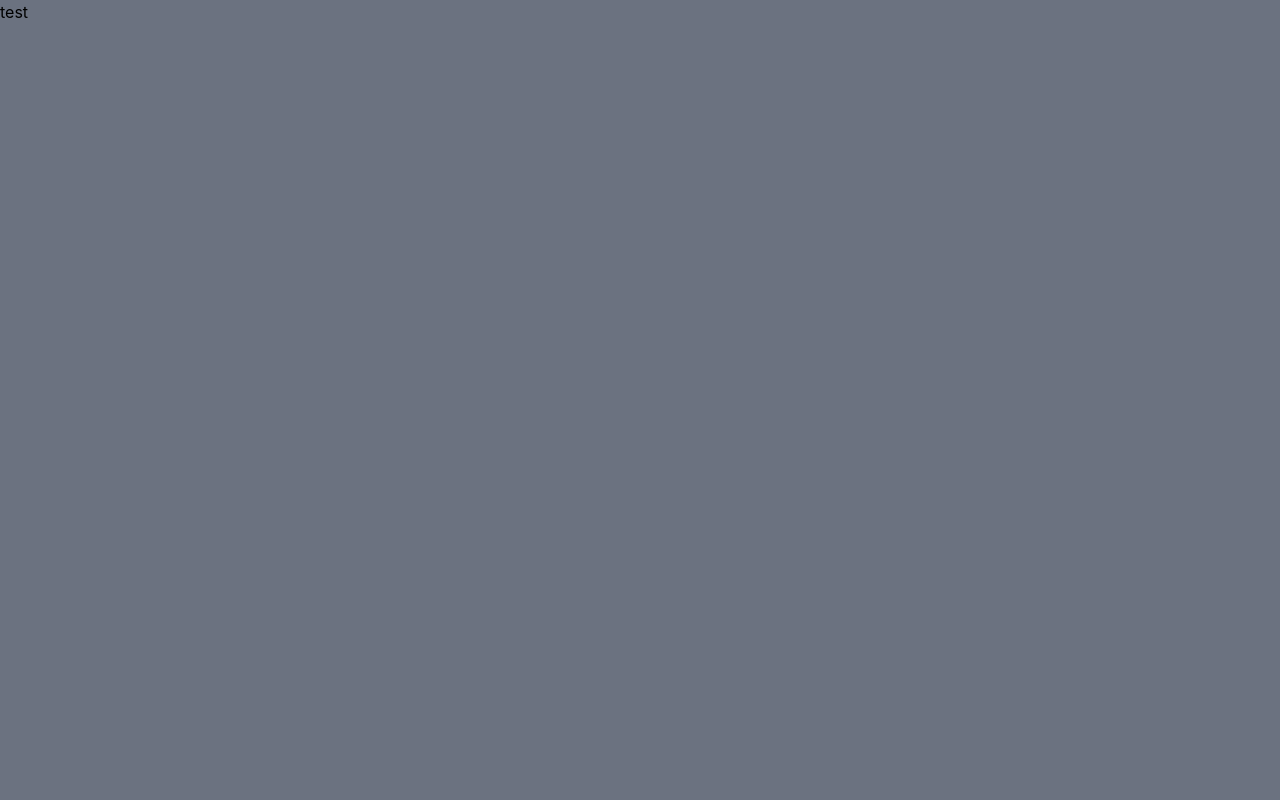
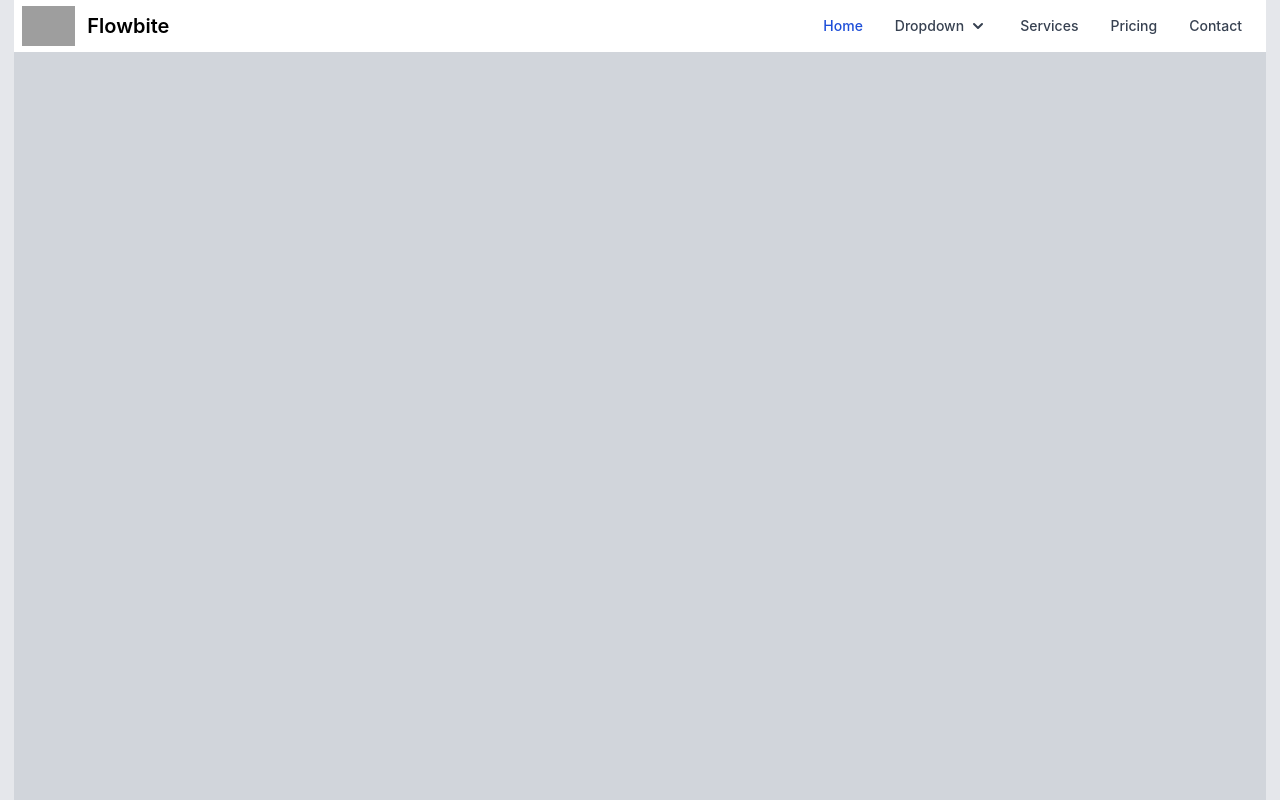
Before and after one commit to hoshikira18/Jnews_Project, a React (Create React App) app: page / in a window 1280 px wide. Built offline with nearby package versions, Linux system fonts and the light colour scheme; grey boxes are pictures that could not be loaded.

Commit message:
Khuyen: create Nav

```diff
--- a/src/App.js
+++ b/src/App.js
@@ -1,11 +1,17 @@
 import React from 'react';
+import Header from './components/Header';
 
 function App() {
+
   return (
-    <div className="bg-gray-500 w-screen h-screen">
-      test
+    <div className="bg-gray-200 w-screen h-screen">
+      <div className='container w-[1252px] h-screen bg-gray-300 m-auto'>
+        <Header />
+      </div>
     </div>
   );
 }
 
+
+
 export default App;
--- a/src/components/Header.jsx
+++ b/src/components/Header.jsx
@@ -1,10 +1,58 @@
 import React from 'react'
+import dropdownNav from '../javascripts/dropdownNav'
 
 function Header() {
   return (
-    <div className='dark'>
 
+<nav class="px-2 bg-white border-gray-200 dark:bg-gray-900 dark:border-gray-700">
+  <div class="container flex flex-wrap items-center justify-between mx-auto">
+    <a href="#" class="flex items-center">
+        <img src="https://flowbite.com/docs/images/logo.svg" class="h-6 mr-3 sm:h-10" alt="Flowbite Logo" />
+        <span class="self-center text-xl font-semibold whitespace-nowrap dark:text-white">Flowbite</span>
+    </a>
+    <button data-collapse-toggle="navbar-dropdown" type="button" class="inline-flex items-center p-2 ml-3 text-sm text-gray-500 rounded-lg md:hidden hover:bg-gray-100 focus:outline-none focus:ring-2 focus:ring-gray-200 dark:text-gray-400 dark:hover:bg-gray-700 dark:focus:ring-gray-600" aria-controls="navbar-dropdown" aria-expanded="false">
+      <span class="sr-only">Open main menu</span>
+      <svg class="w-6 h-6" aria-hidden="true" fill="currentColor" viewBox="0 0 20 20" xmlns="http://www.w3.org/2000/svg"><path fill-rule="evenodd" d="M3 5a1 1 0 011-1h12a1 1 0 110 2H4a1 1 0 01-1-1zM3 10a1 1 0 011-1h12a1 1 0 110 2H4a1 1 0 01-1-1zM3 15a1 1 0 011-1h12a1 1 0 110 2H4a1 1 0 01-1-1z" clip-rule="evenodd"></path></svg>
+    </button>
+    <div class="hidden w-full md:block md:w-auto" id="navbar-dropdown">
+      <ul class="flex flex-col p-4 mt-4 border border-gray-100 rounded-lg bg-gray-50 md:flex-row md:space-x-8 md:mt-0 md:text-sm md:font-medium md:border-0 md:bg-white dark:bg-gray-800 md:dark:bg-gray-900 dark:border-gray-700">
+        <li>
+          <a href="#" class="block py-2 pl-3 pr-4 text-white bg-blue-700 rounded md:bg-transparent md:text-blue-700 md:p-0 md:dark:text-white dark:bg-blue-600 md:dark:bg-transparent" aria-current="page">Home</a>
+        </li>
+        <li>
+            <button onMouseOver={ dropdownNav } id="dropdownNavbarLink" data-dropdown-toggle="dropdownNavbar" class="flex items-center justify-between w-full py-2 pl-3 pr-4 font-medium text-gray-700 rounded hover:bg-gray-100 md:hover:bg-transparent md:border-0 md:hover:text-blue-700 md:p-0 md:w-auto dark:text-gray-400 dark:hover:text-white dark:focus:text-white dark:border-gray-700 dark:hover:bg-gray-700 md:dark:hover:bg-transparent">Dropdown <svg class="w-5 h-5 ml-1" aria-hidden="true" fill="currentColor" viewBox="0 0 20 20" xmlns="http://www.w3.org/2000/svg"><path fill-rule="evenodd" d="M5.293 7.293a1 1 0 011.414 0L10 10.586l3.293-3.293a1 1 0 111.414 1.414l-4 4a1 1 0 01-1.414 0l-4-4a1 1 0 010-1.414z" clip-rule="evenodd"></path></svg></button>
+            {/* <!-- Dropdown menu --> */}
+            <div id="dropdownNavbar" class="z-10 hidden font-normal bg-white divide-y divide-gray-100 rounded-lg shadow w-44 dark:bg-gray-700 dark:divide-gray-600">
+                <ul class="py-2 text-sm text-gray-700 dark:text-gray-400" aria-labelledby="dropdownLargeButton">
+                  <li>
+                    <a href="#" class="block px-4 py-2 hover:bg-gray-100 dark:hover:bg-gray-600 dark:hover:text-white">Dashboard</a>
+                  </li>
+                  <li>
+                    <a href="#" class="block px-4 py-2 hover:bg-gray-100 dark:hover:bg-gray-600 dark:hover:text-white">Settings</a>
+                  </li>
+                  <li>
+                    <a href="#" class="block px-4 py-2 hover:bg-gray-100 dark:hover:bg-gray-600 dark:hover:text-white">Earnings</a>
+                  </li>
+                </ul>
+                <div class="py-1">
+                  <a href="#" class="block px-4 py-2 text-sm text-gray-700 hover:bg-gray-100 dark:hover:bg-gray-600 dark:text-gray-400 dark:hover:text-white">Sign out</a>
+                </div>
+            </div>
+        </li>
+        <li>
+          <a href="#" class="block py-2 pl-3 pr-4 text-gray-700 rounded hover:bg-gray-100 md:hover:bg-transparent md:border-0 md:hover:text-blue-700 md:p-0 dark:text-gray-400 md:dark:hover:text-white dark:hover:bg-gray-700 dark:hover:text-white md:dark:hover:bg-transparent">Services</a>
+        </li>
+        <li>
+          <a href="#" class="block py-2 pl-3 pr-4 text-gray-700 rounded hover:bg-gray-100 md:hover:bg-transparent md:border-0 md:hover:text-blue-700 md:p-0 dark:text-gray-400 md:dark:hover:text-white dark:hover:bg-gray-700 dark:hover:text-white md:dark:hover:bg-transparent">Pricing</a>
+        </li>
+        <li>
+          <a href="#" class="block py-2 pl-3 pr-4 text-gray-700 rounded hover:bg-gray-100 md:hover:bg-transparent md:border-0 md:hover:text-blue-700 md:p-0 dark:text-gray-400 md:dark:hover:text-white dark:hover:bg-gray-700 dark:hover:text-white md:dark:hover:bg-transparent">Contact</a>
+        </li>
+      </ul>
     </div>
+  </div>
+</nav>
+
   )
 }
 
--- a/src/index.css
+++ b/src/index.css
@@ -19,8 +19,8 @@
 
 @layer base {
   :root {
-    --color-primary: 2 132 199;
-    --color-secondary: 22 163 74;
+    --color-dark: 37 99 235;
+    --color-light: 34 197 94;
     /* ... */
   }
 }
--- a/src/index.js
+++ b/src/index.js
@@ -11,6 +11,7 @@
   document.getElementById('root')
 );
 
+
 // If you want to start measuring performance in your app, pass a function
 // to log results (for example: reportWebVitals(console.log))
 reportWebVitals();
--- /dev/null
+++ b/src/javascripts/dropdownNav.js
@@ -0,0 +1,5 @@
+function dropdownNav () {
+    document.querySelector('#dropdownNavbar').classList.toggle('hidden')
+}
+
+export default dropdownNav
--- a/tailwind.config.js
+++ b/tailwind.config.js
@@ -3,11 +3,12 @@
 
 module.exports = {
   content: ["./src/**/*.{js,jsx,ts,tsx}",],
-  extend: {
-    theme: {
+
+  theme: {
+    extend: {
       colors: {
-        primary: 'rgb(var(--color-primary) / <alpha-value>)',
-        secondary: 'rgb(var(--color-secondary) / <alpha-value>)',
+        dark: 'rgb(var(--color-dark) / <alpha-value>)',
+        light: 'rgb(var(--color-light) / <alpha-value>)'
       },
   },
 },
```
